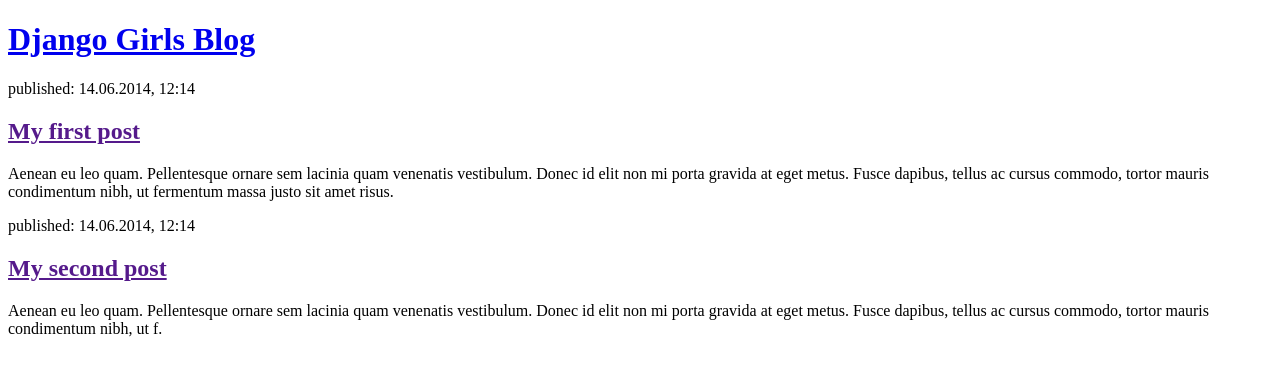
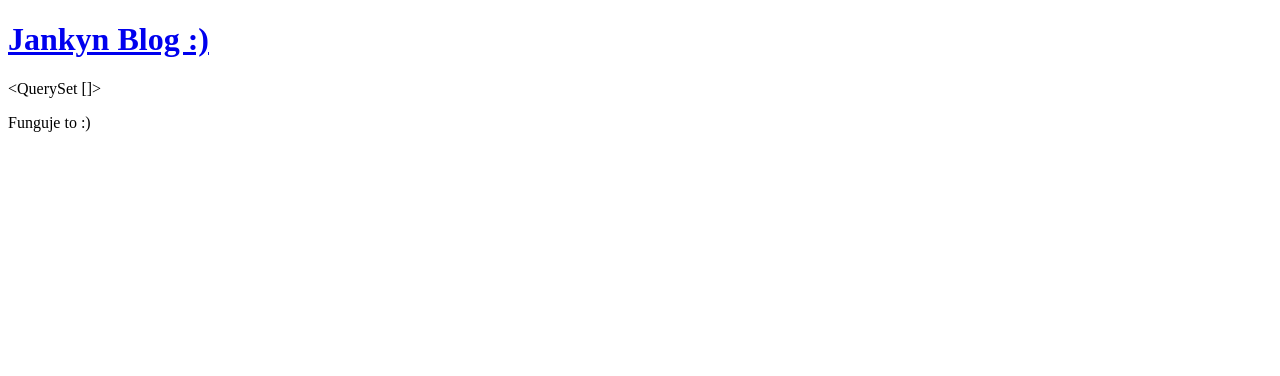
Before and after one commit to TBjana1703/my-first-blog, a Django app: page / in a window 1280 px wide. Shown: the top 376 px of the page. Run offline with Django 3.2, Linux system fonts and the light colour scheme; data that the repository does not hold is empty.

Commit message:
zmeny v HTML pre stranku

```diff
--- a/blog/templates/blog/post_list.html
+++ b/blog/templates/blog/post_list.html
@@ -1,23 +1,15 @@
 <!DOCTYPE html>
 <html>
     <head>
-        <title>Django Girls blog</title>
+        <title>Jankyn blog</title>
     </head>
     <body>
         <header>
-            <h1><a href="/">Django Girls Blog</a></h1>
+            <h1><a href="/">Jankyn Blog :)</a></h1>
         </header>
 
-        <article>
-            <time>published: 14.06.2014, 12:14</time>
-            <h2><a href="">My first post</a></h2>
-            <p>Aenean eu leo quam. Pellentesque ornare sem lacinia quam venenatis vestibulum. Donec id elit non mi porta gravida at eget metus. Fusce dapibus, tellus ac cursus commodo, tortor mauris condimentum nibh, ut fermentum massa justo sit amet risus.</p>
-        </article>
+        {{ posts }}
+        <p> Funguje to :)</p>
 
-        <article>
-            <time>published: 14.06.2014, 12:14</time>
-            <h2><a href="">My second post</a></h2>
-            <p>Aenean eu leo quam. Pellentesque ornare sem lacinia quam venenatis vestibulum. Donec id elit non mi porta gravida at eget metus. Fusce dapibus, tellus ac cursus commodo, tortor mauris condimentum nibh, ut f.</p>
-        </article>
     </body>
 </html>
--- a/blog/views.py
+++ b/blog/views.py
@@ -1,5 +1,7 @@
 from django.shortcuts import render
+from django.utils import timezone
+from .models import Post
 
-# Create your views here.
 def post_list(request):
-    return render(request, 'blog/post_list.html', {})
+    posts = Post.objects.filter(published_date__lte=timezone.now()).order_by('published_date')
+    return render(request, 'blog/post_list.html', {'posts': posts})
```
Also changed, not shown: IsM/14032024.py (deleted, +0 -7 lines).
